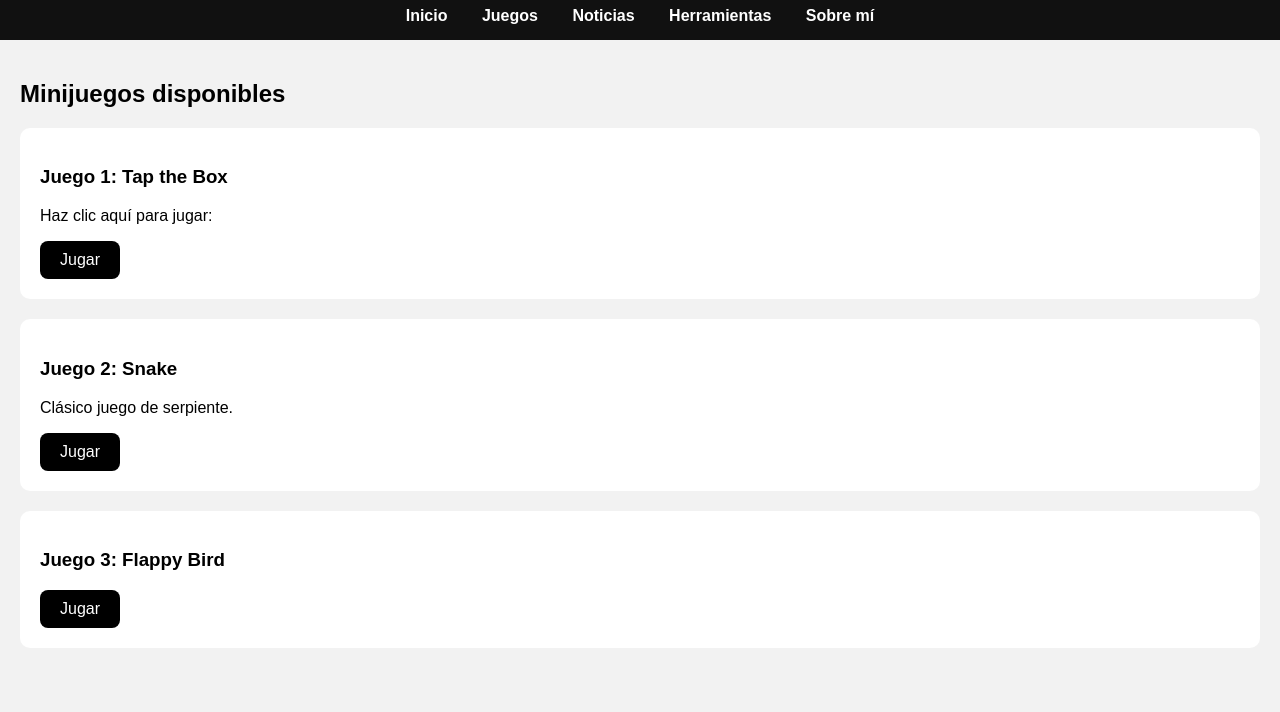
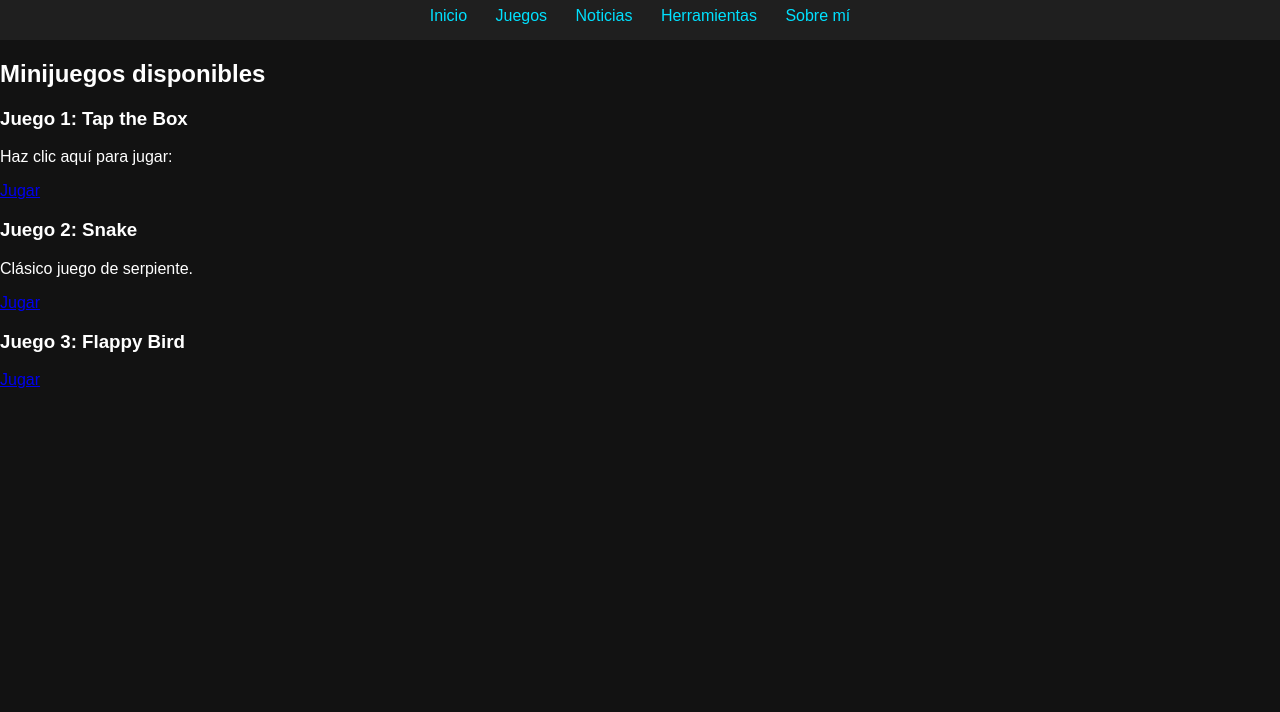
Before and after one commit to josejimenezmaestre228-creator/Monitorizado, a plain HTML site: page games.html in a window 1280 px wide. Shown: the part 88-800 px from the top of the page. Drawn offline with Linux system fonts and the light colour scheme.

Commit message:
Refactor CSS for improved dark theme styling
Updated styles for body, header, and footer. Changed background colors and text colors for better contrast.

```diff
--- a/style.css
+++ b/style.css
@@ -1,39 +1,31 @@
 body {
+    background: #121212;
+    color: white;
+    font-family: Arial, sans-serif;
     margin: 0;
-    font-family: Arial, sans-serif;
-    background: #f2f2f2;
+    padding: 0;
 }
 
 header {
-    background: #111;
-    color: white;
+    background: #1f1f1f;
     padding: 15px;
     text-align: center;
 }
 
 nav a {
-    color: white;
-    margin: 0 15px;
+    margin: 0 12px;
+    color: #00e1ff;
     text-decoration: none;
-    font-weight: bold;
 }
 
-.content, .home {
-    padding: 20px;
+.hero {
+    text-align: center;
+    padding: 40px;
 }
 
-.card {
-    background: white;
-    padding: 20px;
-    border-radius: 10px;
-    margin-bottom: 20px;
+footer {
+    text-align: center;
+    padding: 15px;
+    background: #1f1f1f;
+    margin-top: 30px;
 }
-
-.btn {
-    display: inline-block;
-    background: black;
-    color: white;
-    padding: 10px 20px;
-    border-radius: 8px;
-    text-decoration: none;
-}
```
